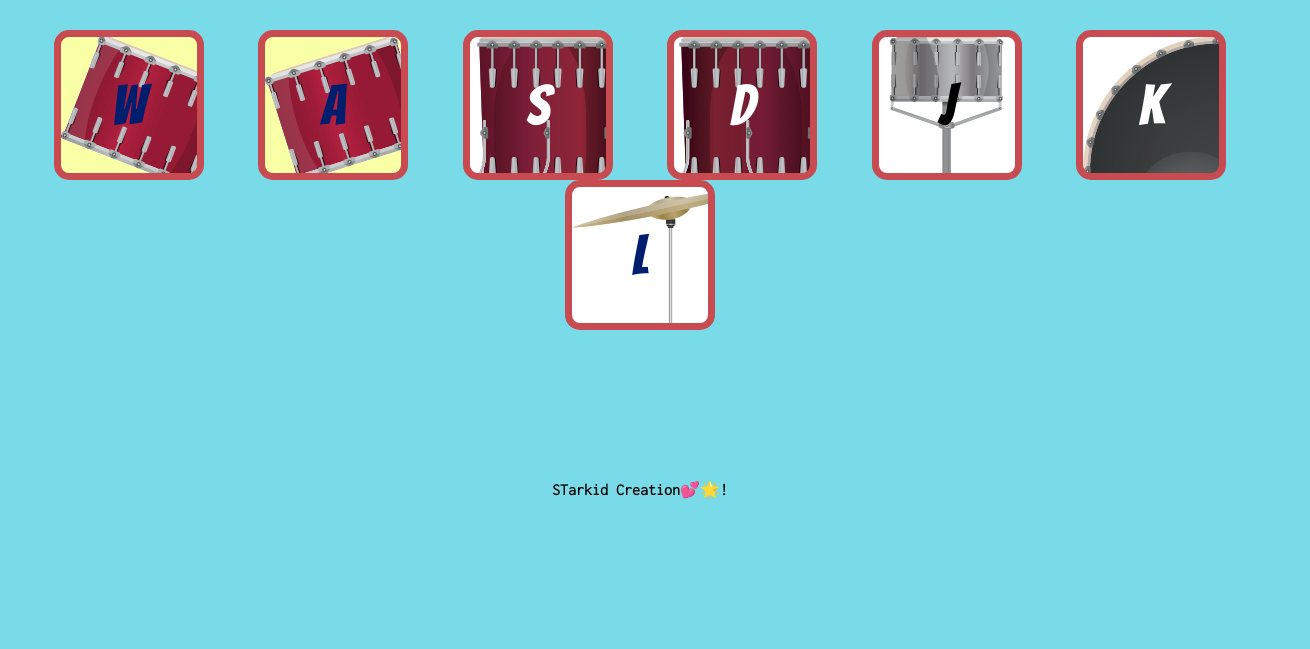
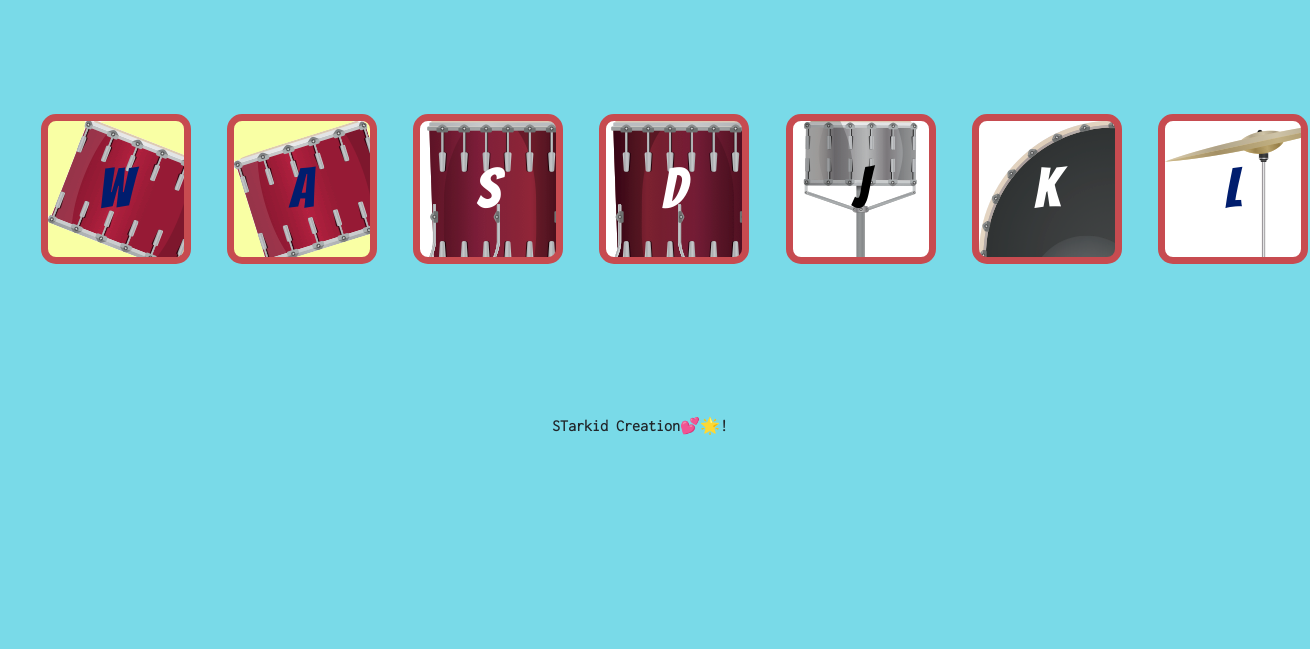
Before and after one commit to NithishStarkid03/DrumTales, a plain HTML site: page index.html in a window 1280 px wide. Shown: the part 202-851 px from the top of the page, 1310 px wide, since content can reach past the window. After the commit the page ends 800 px from the top, so only its background shows below. Drawn offline with nearby package versions, Linux system fonts and the light colour scheme.

Commit message:
second commit

```diff
--- a/app.css
+++ b/app.css
@@ -18,11 +18,11 @@ button{
   font-size: 3.5rem;
   background-color: #F9FFA4;
 }
-.container{
-  padding-top: 5%;
+.Container{
+  padding-top: 7%;
 }
 .board{
-  margin: 5% auto;
+  margin: 10% auto 0;
 }
 .W{
   background-image: url('images/tom1.png');
--- a/index.html
+++ b/index.html
@@ -3,26 +3,44 @@
   <head>
     <meta charset="utf-8">
     <title>Drum Tales</title>
+
+    <link href="https://cdn.jsdelivr.net/npm/bootstrap@5.1.3/dist/css/bootstrap.min.css" rel="stylesheet" integrity="sha384-1BmE4kWBq78iYhFldvKuhfTAU6auU8tT94WrHftjDbrCEXSU1oBoqyl2QvZ6jIW3" crossorigin="anonymous">
+    <script src="https://cdn.jsdelivr.net/npm/bootstrap@5.1.3/dist/js/bootstrap.bundle.min.js" integrity="sha384-ka7Sk0Gln4gmtz2MlQnikT1wXgYsOg+OMhuP+IlRH9sENBO0LRn5q+8nbTov4+1p" crossorigin="anonymous"></script>
+    <link rel="preconnect" href="https://fonts.googleapis.com">
     <link rel="stylesheet" href="app.css">
-    <link rel="preconnect" href="https://fonts.googleapis.com">
   <link rel="preconnect" href="https://fonts.gstatic.com" crossorigin>
   <link href="https://fonts.googleapis.com/css2?family=Bebas+Neue&display=swap" rel="stylesheet">
   <link href="https://fonts.googleapis.com/css2?family=Inconsolata:wght@300&display=swap" rel="stylesheet">
 <link href="https://fonts.googleapis.com/css2?family=Bangers&display=swap" rel="stylesheet">
   </head>
   <body>
-  <div class="container">
+  <div class="Container">
     <h1>Drum 🥁 Tales</h1>
-    <div class="board">
+<div class="row">
+  <div class="col-lg-1 col-md-3 board">
     <button type="button" name="button" class="W">W</button>
+      </div>
+      <div class="col-lg-1 col-md-3  board">
         <button type="button" name="button" class="A">A</button>
+      </div>
+      <div class="col-lg-1 col-md-3 board">
         <button type="button" name="button" class="S">S</button>
+      </div>
+      <div class="col-lg-1 col-md-3 board">
           <button type="button" name="button" class="D">D</button>
+      </div>
+      <div class="col-lg-1 col-md-3 board">
         <button type="button" name="button" class="J">J</button>
+      </div>
+      <div class="col-lg-1 col-md-3 board">
           <button type="button" name="button" class="K">K</button>
+      </div>
+      <div class="col-lg-1 col-md-3 board">
         <button type="button" name="button" class="L">L</button>
       </div>
 
+
+  </div>
   </div>
   <footer class="footer">
     STarkid Creation💕🌟!
```
Lines whose indentation alone changed are shown as unchanged.
